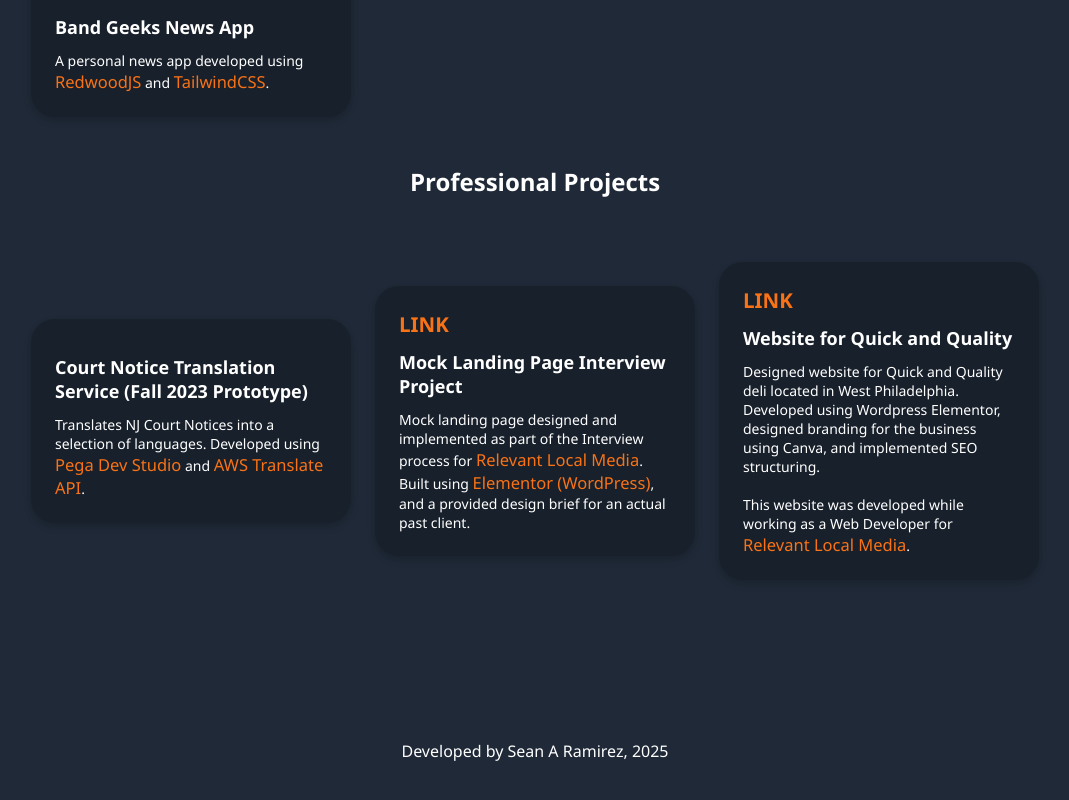
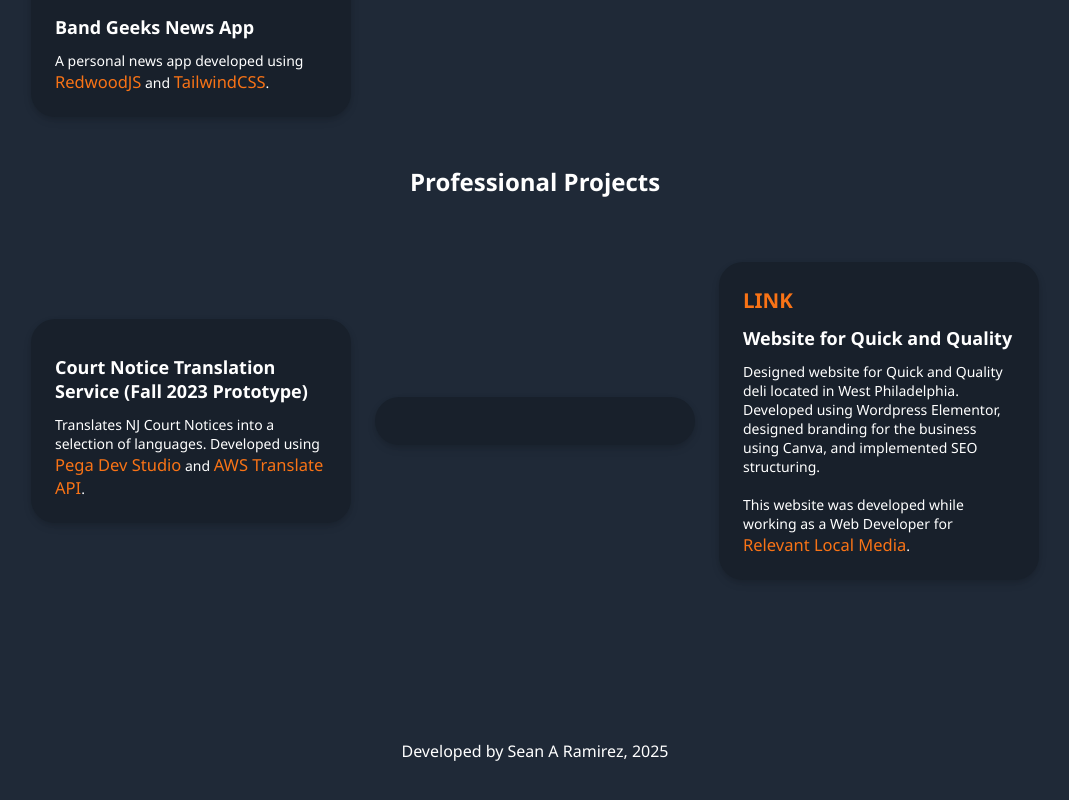
Before and after one commit to snaramirez872/seanramirez, a Next.js app: page /projects in a window 1280 px wide. Shown: the part 647-1447 px from the top of the page, without its empty margins (105-1174 px from the left). Built offline with nearby package versions, Linux system fonts and the light colour scheme.

Commit message:
removed project

```diff
--- a/src/app/projects/page.tsx
+++ b/src/app/projects/page.tsx
@@ -59,11 +59,6 @@ export default function Page() {
                         </div>
                     </div>
                     <div className='project-cards'>
-                        <div className='proj-details'>
-                            <a className='mock-website' title='WPEngine Hosted Site' href='https://interviewalt.wpengine.com' target='_blank' rel='noreferrer'>LINK</a>
-                            <p className='title'>Mock Landing Page Interview Project</p>
-                            <p className='desc'>Mock landing page designed and implemented as part of the Interview process for <a className="tools" href="https://relevantlocalmedia.com" target='_blank' rel='noreferrer'>Relevant Local Media</a>. Built using <span className="tools">Elementor (WordPress)</span>, and a provided design brief for an actual past client.</p>
-                        </div>
                     </div>
                     <div className='project-cards'>
                         <div className='proj-details'>
```
